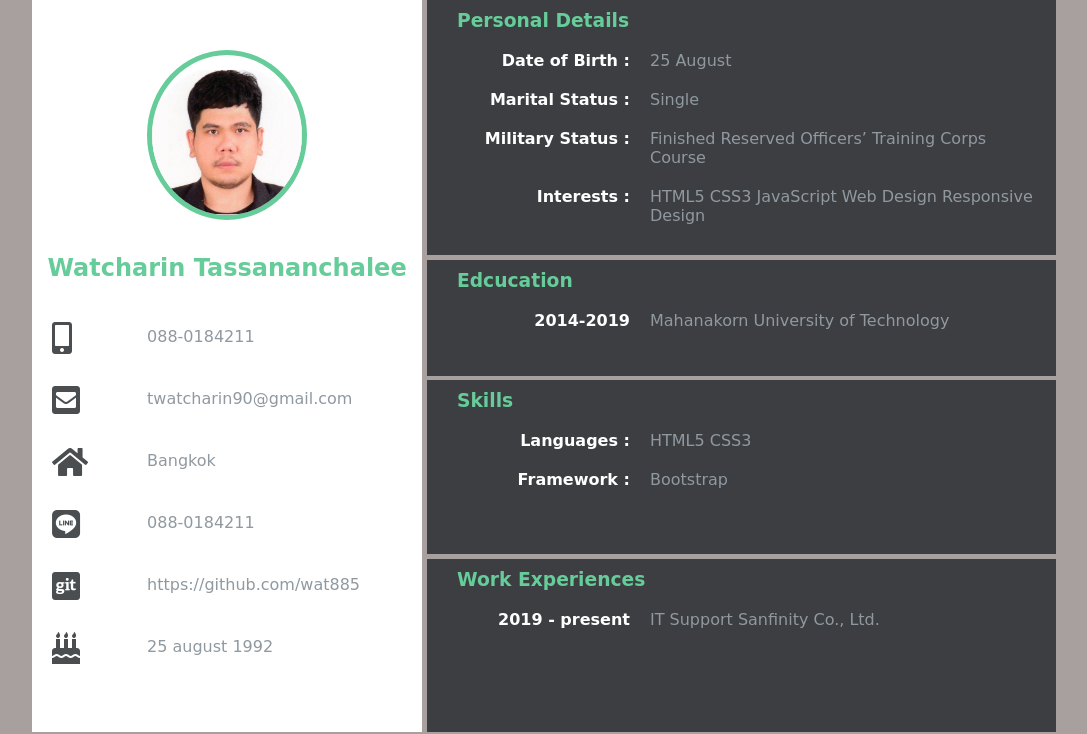
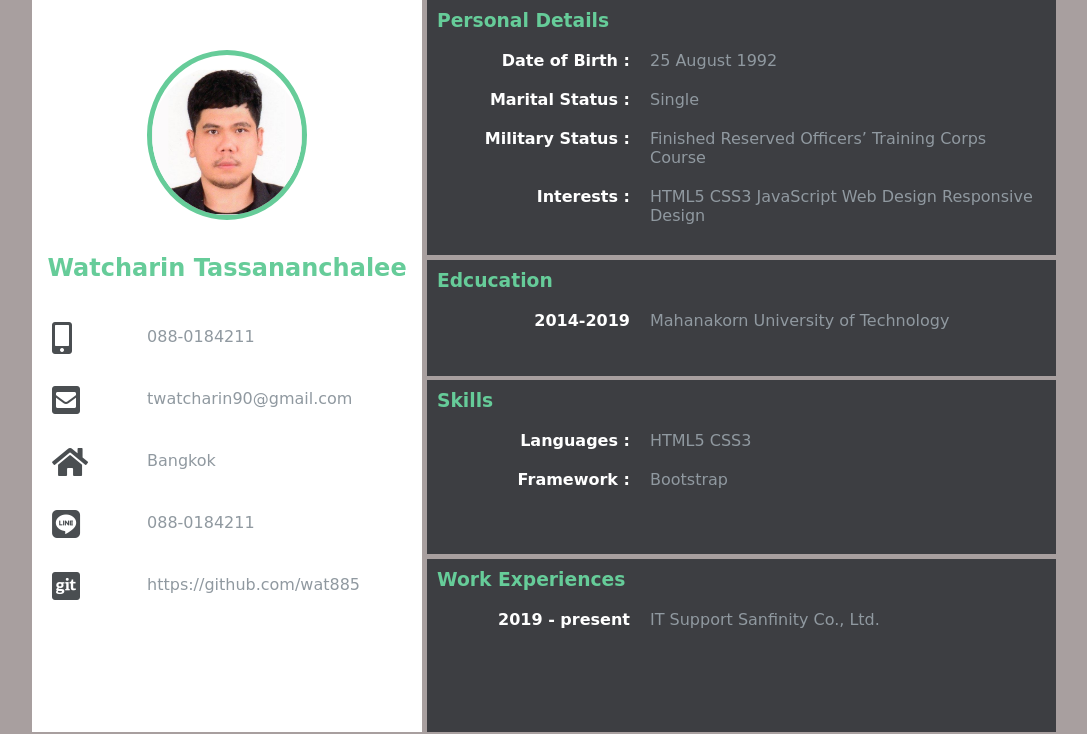
Before and after one commit to wat885/Assignment-Resume, a plain HTML site: page index.html in a window 1280 px wide. Shown: the top 734 px of the page, without its empty margins (96-1183 px from the left). Drawn offline with Linux system fonts and the light colour scheme; a web font is replaced by a local one.

Commit message:
test icon

```diff
--- a/index.html
+++ b/index.html
@@ -30,8 +30,6 @@
                 <div class="r">088-0184211</div>
                 <div class="l"><i class="fab fa-git-square fa-2x"></i></div>
                 <div class="r">https://github.com/wat885</div>
-                <div class="l"><i class="fas fa-birthday-cake fa-2x"></i></i></div>
-                <div class="r">25 august 1992</div>
 
 
             </div>
@@ -42,7 +40,7 @@
             <h3 class="test">Personal Details</h3>
             <div class="main-container ">
                 <div class="itemL ">Date of Birth :</div>
-                <div class="itemR ">25 August </div>
+                <div class="itemR ">25 August 1992 </div>
                 <div class="itemL ">Marital Status :</div>
                 <div class="itemR ">Single</div>
                 <div class="itemL">Military Status :</div>
@@ -77,7 +75,7 @@
 
 
         <footer>
-            <h3>Find me on social media.</h3>
+            <h3>Find me on social media.</h3> <br>
             <a href="https://www.facebook.com/enmozz.wat"><i class="fa fa-facebook-official w3-hover-opacity fa-2x "></i></a>
             <a href="#"><i class="fa fa-instagram w3-hover-opacity fa-2x"></i></a>
             <a href="#"><i class="fa fa-twitter w3-hover-opacity fa-2x"></i></a>
--- a/index44.css
+++ b/index44.css
@@ -93,7 +93,13 @@ main {
     background-color: #3d3e42;
 }
 
-h3{
+
+
+/* h3{footer i, footer h3{
+    color: #fff;
+    padding: 0px;
+    padding-top: 5px;
+}
     padding-left: 30px;
     padding-top: 10px;
 }
@@ -101,8 +107,47 @@ h3{
 h3:hover{
     color: #c3c3c3;
     font-weight: 300;
-    /* border-bottom: 1px solid #c3c3c3; */
+} */
+
+h3{
+    padding-left: 10px;
+    padding-top: 10px;
+
+    display: inline-block;
+    position: relative;
+    /* color: hsl(222, 25%, 14%); */
 }
+
+h3:hover::after {
+    color: #c3c3c3;
+    font-weight: 300;
+
+    transform: scaleX(1);
+    transform-origin: bottom left;
+}
+h3::after {
+    content: '';
+    position: absolute;
+    width: 100%;
+    transform: scaleX(0);
+    height: 2px;
+    bottom: 0;
+    left: 0;
+    background-color: #66cc99;
+    transform-origin: bottom right;
+    transition: transform 0.4s cubic-bezier(0.86, 0, 0.07, 1);
+}
+
+
+
+
+
+
+
+
+
+
+
 
 
 
```
